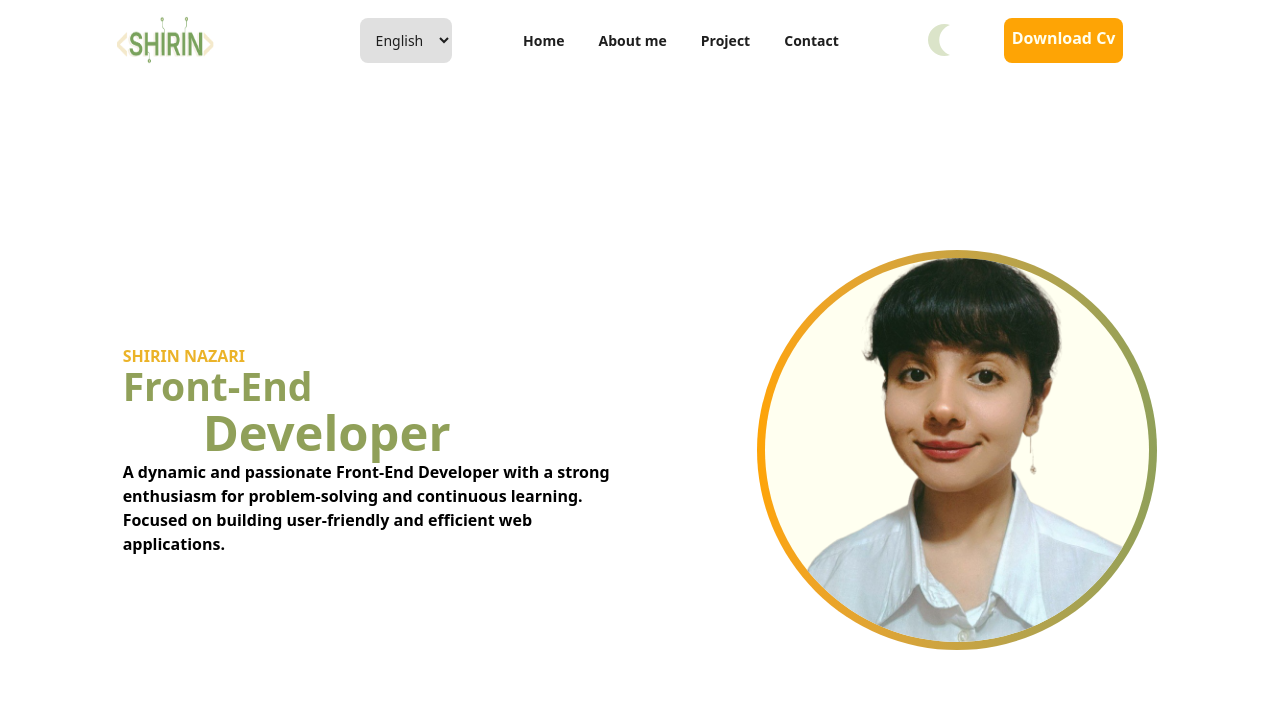
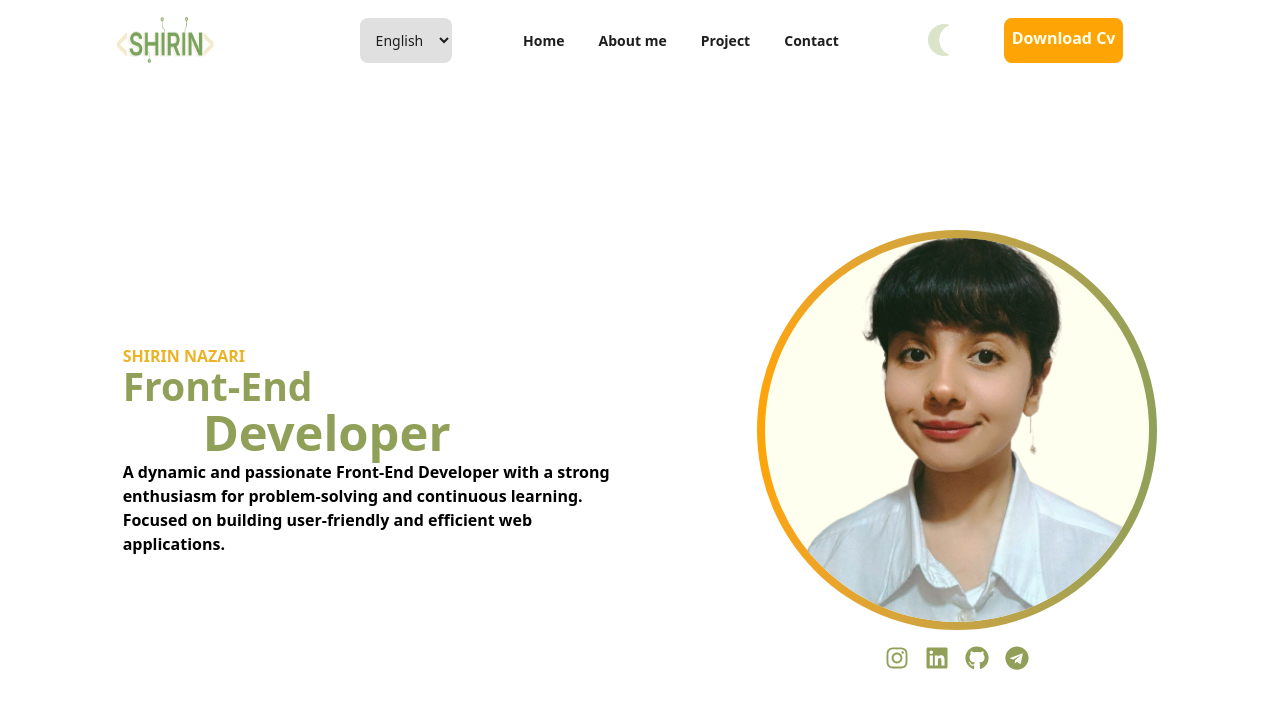
Before and after one commit to shirin-nazari/shirinportfolio, a Next.js app: page /en in a window 1280 px wide. Shown: the top 708 px of the page. Built offline with nearby package versions, Linux system fonts and the light colour scheme.

Commit message:
add Social media

```diff
--- a/src/app/[locale]/components/Hero.tsx
+++ b/src/app/[locale]/components/Hero.tsx
@@ -3,6 +3,7 @@ import Image from 'next/image';
 import React from 'react';
 // import shirin from '@/public/shirin-nazari-bg.jpg';
 import shirin from '@/public/shirin-nazari.png';
+import SocialMedia from './SocialMedia';
 
 export const Hero = () => {
   const t = useTranslations('homePage');
@@ -18,12 +19,13 @@ export const Hero = () => {
         </h2>
         <p className="font-semibold w-lg">{t('description')}</p>
       </div>
+      <div className="h-full flex flex-col space-y-4">
         <div className="w-fit h-lg rounded-full bg-gradient-to-r from-warning to-logo ">
-        <div className="bg-white-bg w-sm h-sm rounded-full m-2 dark:bg-dark-mode">
+          <div className="bg-white-bg w-sm h-fit rounded-full m-2 dark:bg-dark-mode">
             <Image
               alt="profile"
               src={shirin}
-            className="h-xl w-sm  rounded-full z-20"
+              className="h-sm w-sm  rounded-full z-20"
             />
           </div>
           {/* <Image
@@ -32,6 +34,8 @@ export const Hero = () => {
           className="h-sm w-sm  rounded-full p-2"
         /> */}
         </div>
+        <SocialMedia />
+      </div>
     </div>
   );
 };
--- /dev/null
+++ b/src/app/[locale]/components/SocialMedia.tsx
@@ -0,0 +1,25 @@
+import Link from 'next/link';
+import React from 'react';
+import { FaGithub, FaLinkedin, FaTelegram } from 'react-icons/fa';
+import { FaInstagram } from 'react-icons/fa6';
+
+const SocialMedia = () => {
+  return (
+    <div className="flex justify-center items-center space-x-4 font-bold text-logo">
+      <Link href="https://www.instagram.com/shirin._.nh/#" target="_blank">
+        <FaInstagram className="w-6 h-6" />
+      </Link>
+      <Link href="https://www.linkedin.com/in/shirin-nazari/" target="_blank">
+        <FaLinkedin className="w-6 h-6" />
+      </Link>
+      <Link href="https://github.com/shirin-nazari" target="_blank">
+        <FaGithub className="w-6 h-6" />
+      </Link>
+      <Link href="https://t.me/shirin_nh80" target="_blank">
+        <FaTelegram className="w-6 h-6" />
+      </Link>
+    </div>
+  );
+};
+
+export default SocialMedia;
```
Lines whose indentation alone changed are shown as unchanged.
